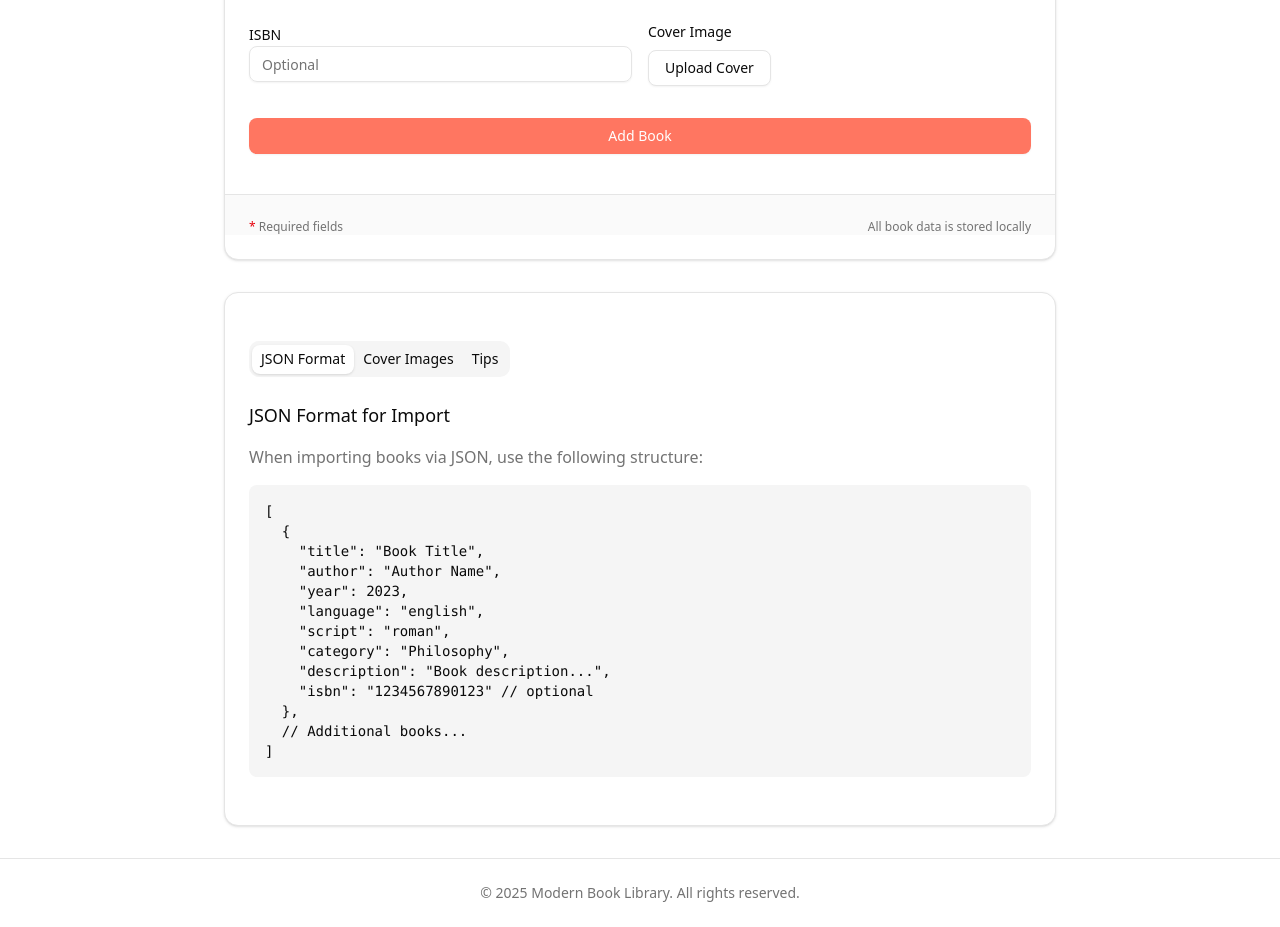
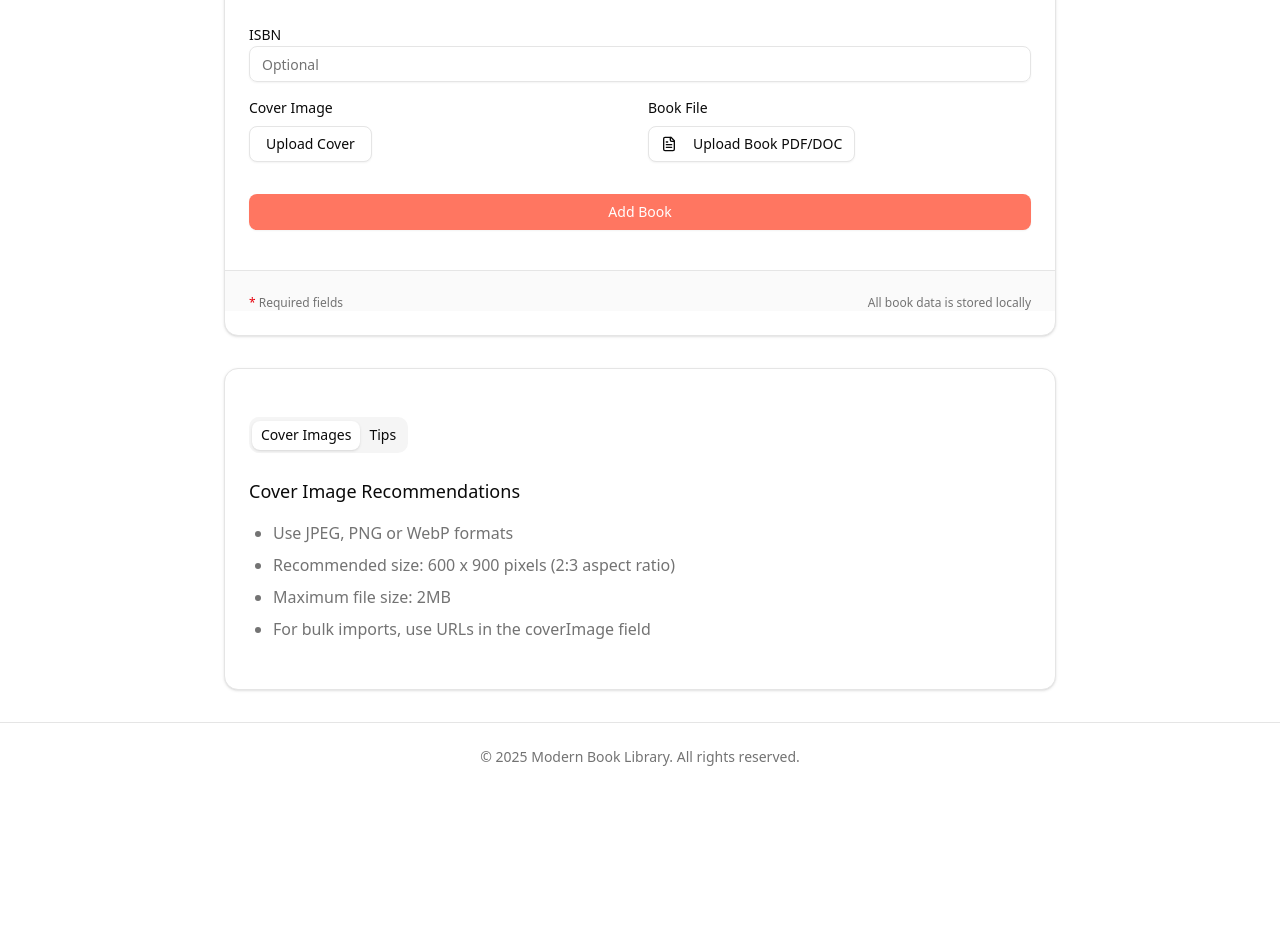
Before and after one commit to Demigod1410/Next-Library, a Next.js app: page /upload in a window 1280 px wide. Shown: the part 680-1607 px from the top of the page. After the commit the page ends 1471 px from the top, so only its background shows below. Built offline with nearby package versions, Linux system fonts and the light colour scheme.

Commit message:
Enhance UploadForm to support book file uploads with validation and update UI layout

```diff
--- a/src/app/upload/page.jsx
+++ b/src/app/upload/page.jsx
@@ -99,34 +99,11 @@ export default function UploadPage() {
         {/* Upload Tips */}
         <Card>
           <CardContent className="p-6">
-            <Tabs defaultValue="json">
+            <Tabs defaultValue="cover">
               <TabsList className="mb-4">
-                <TabsTrigger value="json">JSON Format</TabsTrigger>
                 <TabsTrigger value="cover">Cover Images</TabsTrigger>
                 <TabsTrigger value="tips">Tips</TabsTrigger>
               </TabsList>
-
-              <TabsContent value="json" className="space-y-4">
-                <h3 className="text-lg font-medium">JSON Format for Import</h3>
-                <p className="text-muted-foreground">
-                  When importing books via JSON, use the following structure:
-                </p>
-                <pre className="bg-muted p-4 rounded-md overflow-x-auto text-sm">
-{`[
-  {
-    "title": "Book Title",
-    "author": "Author Name",
-    "year": 2023,
-    "language": "english",
-    "script": "roman",
-    "category": "Philosophy",
-    "description": "Book description...",
-    "isbn": "1234567890123" // optional
-  },
-  // Additional books...
-]`}
-                </pre>
-              </TabsContent>
 
               <TabsContent value="cover" className="space-y-4">
                 <h3 className="text-lg font-medium">Cover Image Recommendations</h3>
--- a/src/components/UploadForm.jsx
+++ b/src/components/UploadForm.jsx
@@ -12,7 +12,7 @@ import { Badge } from "@/components/ui/badge";
 import { CATEGORIES, LANGUAGES, SCRIPTS } from "@/utils/constants";
 import { validateBook, validateJsonImport, validateFile } from "@/utils/validation";
 import { toast } from "sonner";
-import { Upload, AlertCircle, Plus, Loader2 } from "lucide-react";
+import { Upload, AlertCircle, Plus, Loader2, FileText } from "lucide-react";
 
 /**
  * UploadForm component for adding books to library
@@ -25,7 +25,9 @@ const UploadForm = ({ onAddBook, onImportBooks }) => {
   const [uploadError, setUploadError] = useState(null);
   const fileInputRef = useRef(null);
   const coverInputRef = useRef(null);
+  const bookFileInputRef = useRef(null);
   const [coverImage, setCoverImage] = useState(null);
+  const [bookFile, setBookFile] = useState(null);
 
   // Form setup using react-hook-form
   const {
@@ -55,12 +57,18 @@ const UploadForm = ({ onAddBook, onImportBooks }) => {
         data.coverImage = coverImage;
       }
 
+      // Add book file if available
+      if (bookFile) {
+        data.bookFile = bookFile;
+      }
+
       const result = await onAddBook(data);
 
       if (result.success) {
         toast.success(result.message);
         reset();
         setCoverImage(null);
+        setBookFile(null);
       } else {
         toast.error(result.message);
       }
@@ -142,6 +150,32 @@ const UploadForm = ({ onAddBook, onImportBooks }) => {
     };
 
     reader.readAsDataURL(file);
+  };
+
+  // Handle book file upload
+  const handleBookFileUpload = (event) => {
+    const file = event.target.files[0];
+    if (!file) return;
+
+    // Validate file type (PDF, DOC, DOCX)
+    const fileType = file.type;
+    const validTypes = ['application/pdf', 'application/msword', 'application/vnd.openxmlformats-officedocument.wordprocessingml.document'];
+
+    if (!validTypes.includes(fileType)) {
+      toast.error("Please upload a valid PDF or Word document");
+      return;
+    }
+
+    // Validate file size (max 200MB)
+    const maxSize = 200 * 1024 * 1024; // 200MB
+    if (file.size > maxSize) {
+      toast.error("File is too large. Maximum file size is 200MB.");
+      return;
+    }
+
+    // Store the file
+    setBookFile(file);
+    toast.success(`File "${file.name}" ready to upload`);
   };
 
   // Import books from preview data
@@ -339,7 +373,7 @@ const UploadForm = ({ onAddBook, onImportBooks }) => {
                 />
               </div>
 
-              <div className="grid grid-cols-1 md:grid-cols-2 gap-4">
+              <div className="grid grid-cols-1 gap-4">
                 <div className="space-y-2">
                   <label htmlFor="isbn" className="text-sm font-medium">
                     ISBN
@@ -351,6 +385,7 @@ const UploadForm = ({ onAddBook, onImportBooks }) => {
                   />
                 </div>
 
+                <div className="grid grid-cols-1 md:grid-cols-2 gap-4">
                   <div className="space-y-2">
                     <label className="text-sm font-medium block">
                       Cover Image
@@ -370,11 +405,42 @@ const UploadForm = ({ onAddBook, onImportBooks }) => {
                         className="hidden"
                         onChange={handleCoverImageUpload}
                       />
+
                       {coverImage && (
                         <Badge variant="outline" className="bg-primary/10">
                           Cover Image Added
                         </Badge>
                       )}
+                    </div>
+                  </div>
+
+                  <div className="space-y-2">
+                    <label className="text-sm font-medium block">
+                      Book File
+                    </label>
+                    <div className="flex items-center gap-2">
+                      <Button
+                        type="button"
+                        variant="outline"
+                        onClick={() => bookFileInputRef.current?.click()}
+                      >
+                        <FileText className="h-4 w-4 mr-2" />
+                        Upload Book PDF/DOC
+                      </Button>
+                      <input
+                        ref={bookFileInputRef}
+                        type="file"
+                        accept=".pdf,.doc,.docx,application/pdf,application/msword,application/vnd.openxmlformats-officedocument.wordprocessingml.document"
+                        className="hidden"
+                        onChange={handleBookFileUpload}
+                      />
+
+                      {bookFile && (
+                        <Badge variant="outline" className="bg-primary/10">
+                          {bookFile.name.length > 20 ? bookFile.name.substring(0, 20) + '...' : bookFile.name}
+                        </Badge>
+                      )}
+                    </div>
                   </div>
                 </div>
               </div>
```
Lines whose indentation alone changed are shown as unchanged.
